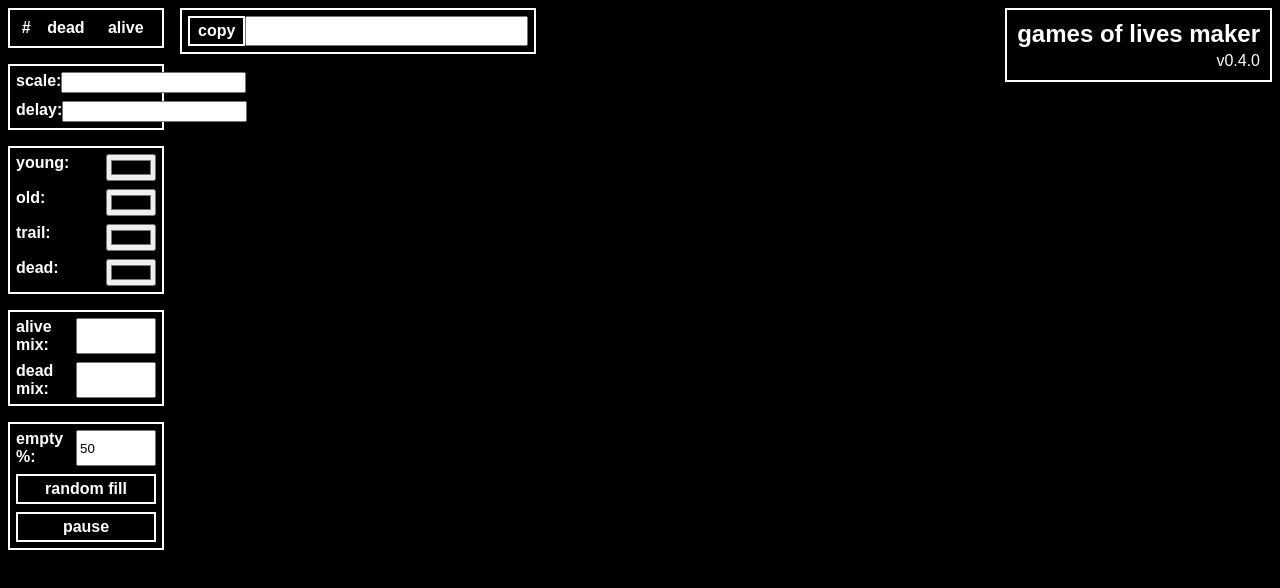
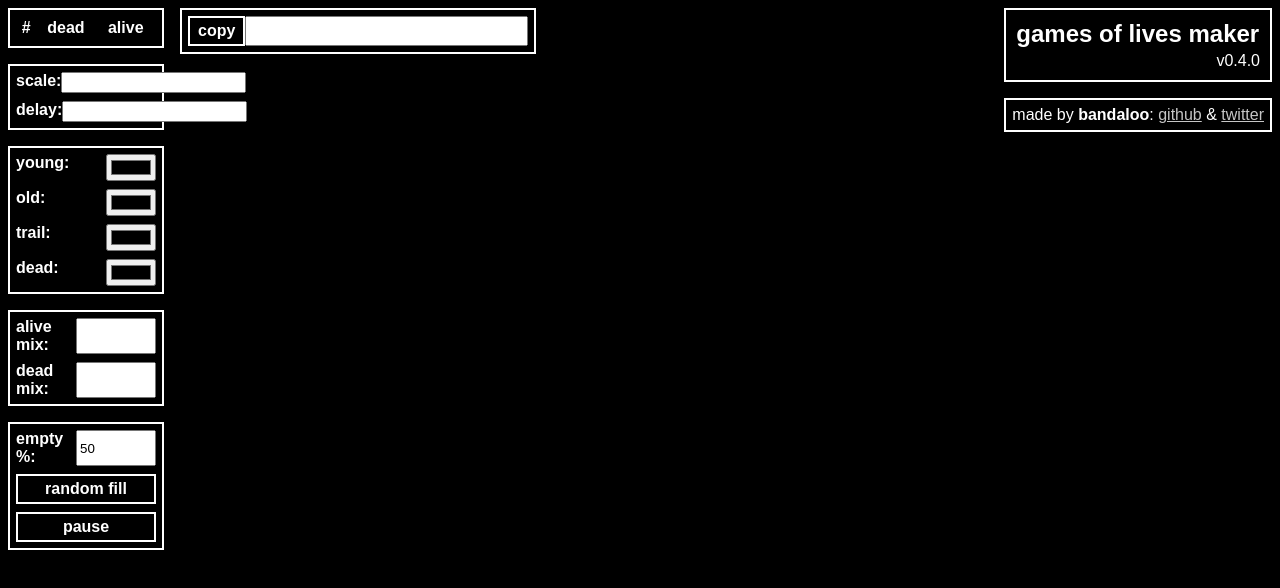
Before and after one commit to bandaloo/gpu-games-of-lives, a website: page index.html in a window 1280 px wide. Drawn offline with Linux system fonts and the light colour scheme.

Commit message:
added github and twitter info to html

```diff
--- a/index.html
+++ b/index.html
@@ -16,6 +16,10 @@
         background: black;
         border: 2px solid white;
         padding: 6px;
+      }
+
+      a {
+        color: #c6c6c6;
       }
 
       .rules {
@@ -172,9 +176,19 @@
           cols="50"
         ></textarea>
       </div>
-      <div class="message overlay" style="right: 0px; width: auto;">
-        <h2 style="margin: 4px;">games of lives maker</h2>
-        <p style="margin: 4px; text-align: right;">v0.4.0</p>
+      <div class="bar overlay" style="right: 0px; width: auto;">
+        <div class="message" style="width: auto;">
+          <h2 style="margin: 4px;">games of lives maker</h2>
+          <p style="margin: 4px; text-align: right;">v0.4.0</p>
+        </div>
+        <div class="message" style="width: auto;">
+          <p style="margin: 0px;">
+            made by <b>bandaloo</b>:
+            <a href="https://github.com/bandaloo/gpu-games-of-lives">github</a>
+            &
+            <a href="https://twitter.com/whadit">twitter</a>
+          </p>
+        </div>
       </div>
     </div>
   </body>
```
